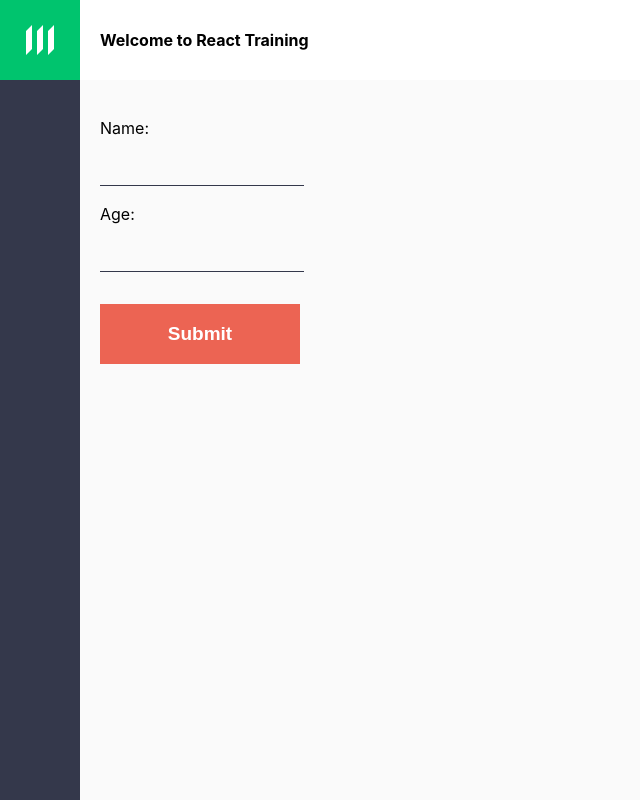
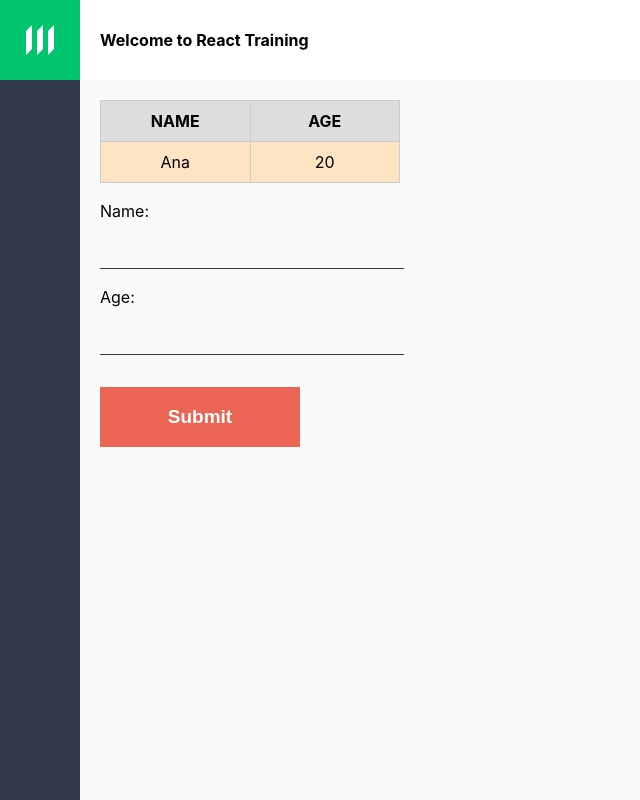
Before and after one commit to tonyli-manulife/react-training, a React (Create React App) app: page / in a window 1280 px wide. Shown: the whole page, without its empty margins (0-640 px from the left). Built offline with nearby package versions, Linux system fonts and the light colour scheme.

Commit message:
add the exercise for the course 2

```diff
--- a/src/App.js
+++ b/src/App.js
@@ -8,6 +8,8 @@ import ReactEvents from './course-2/react-events';
 import ReactList from './course-2/react-list';
 import ReactStyle from './course-2/react-style';
 import ReactForm from './course-2/react-form';
+
+import ReactExercise from './course-2/react-exercise';
 
 import './App.css';
 
@@ -21,7 +23,8 @@ function App() {
       {/* <ReactEvents /> */}
       {/* <ReactStyle /> */}
        {/* <ReactList /> */}
-      <ReactForm />
+       <ReactExercise />
+      {/* <ReactForm /> */}
     </ManulifePage>
   );
 }
--- /dev/null
+++ b/src/course-2/react-exercise/index.js
@@ -0,0 +1,61 @@
+import React from 'react'
+import ReactForm from '../react-form'
+import styles from './index.module.css'
+
+const List = (props) => {
+  const {keys, data } = props
+  return (
+    <table className={styles.table}>
+      <thead>
+        <tr>
+          {keys.map(key => <th key={key}>{key.toUpperCase()}</th>)}
+        </tr>
+      </thead>
+      <tbody>
+        {
+          data.map(item => <tr key={item.name}>
+              {
+                keys.map(key => <td key={key}>
+                    {item[key]}
+                  </td>
+                )
+              }
+            </tr>
+          )
+        }
+      </tbody>
+    </table>
+  )
+}
+
+
+export default class ReactExercise extends React.Component {
+
+  constructor(props) {
+    super(props)
+    this.state = {
+      data: [
+        {
+          'name': 'Ana',
+          'age': '20',
+        }
+      ]
+    }
+  }
+
+  render() {
+
+    return (
+      <div>
+        <List keys={['name', 'age']} data={this.state.data} />
+        <ReactForm onChange={(data) => {
+          const newData = this.state.data.concat(data)
+          this.setState({
+            data: newData,
+          })
+        }} />
+      </div>
+    )
+  }
+
+}
--- /dev/null
+++ b/src/course-2/react-exercise/index.module.css
@@ -0,0 +1,27 @@
+.table {
+  width: 300px;
+  border-collapse: collapse;
+}
+
+.table th,
+.table td {
+  border: 1px solid #ccc;
+  text-align: center;
+  padding: 10px;
+  min-height: 30px;
+  max-width: 150px;
+  min-width: 100px;
+  word-break: break-all;
+}
+
+.table th {
+  background-color: #ddd;
+}
+
+.table tr:nth-child(2n+1) {
+  background-color:bisque;
+}
+
+.table tr:nth-child(2n) {
+  background-color:beige;
+}
--- a/src/course-2/react-form/index.js
+++ b/src/course-2/react-form/index.js
@@ -27,6 +27,17 @@ export default class ReactForm extends React.Component {
   handleSubmit = (e) => {
     e.preventDefault();
     console.log('handleSubmit:', this.state);
+    if (this.state.name && this.state.age) {
+      const data = {
+        ...this.state
+      }
+      this.props.onChange && this.props.onChange(data)
+      this.setState({
+        name: '',
+        age:  '',
+      })
+    }
+
   }
 
   renderHTMLForm = () => {
--- a/src/course-2/react-form/index.module.css
+++ b/src/course-2/react-form/index.module.css
@@ -11,7 +11,7 @@
 
 .form input {
   display: block;
-  width: 200px;
+  width: 300px;
   margin-top: 0.8rem;
   height: 30px;
   border: none;
```
